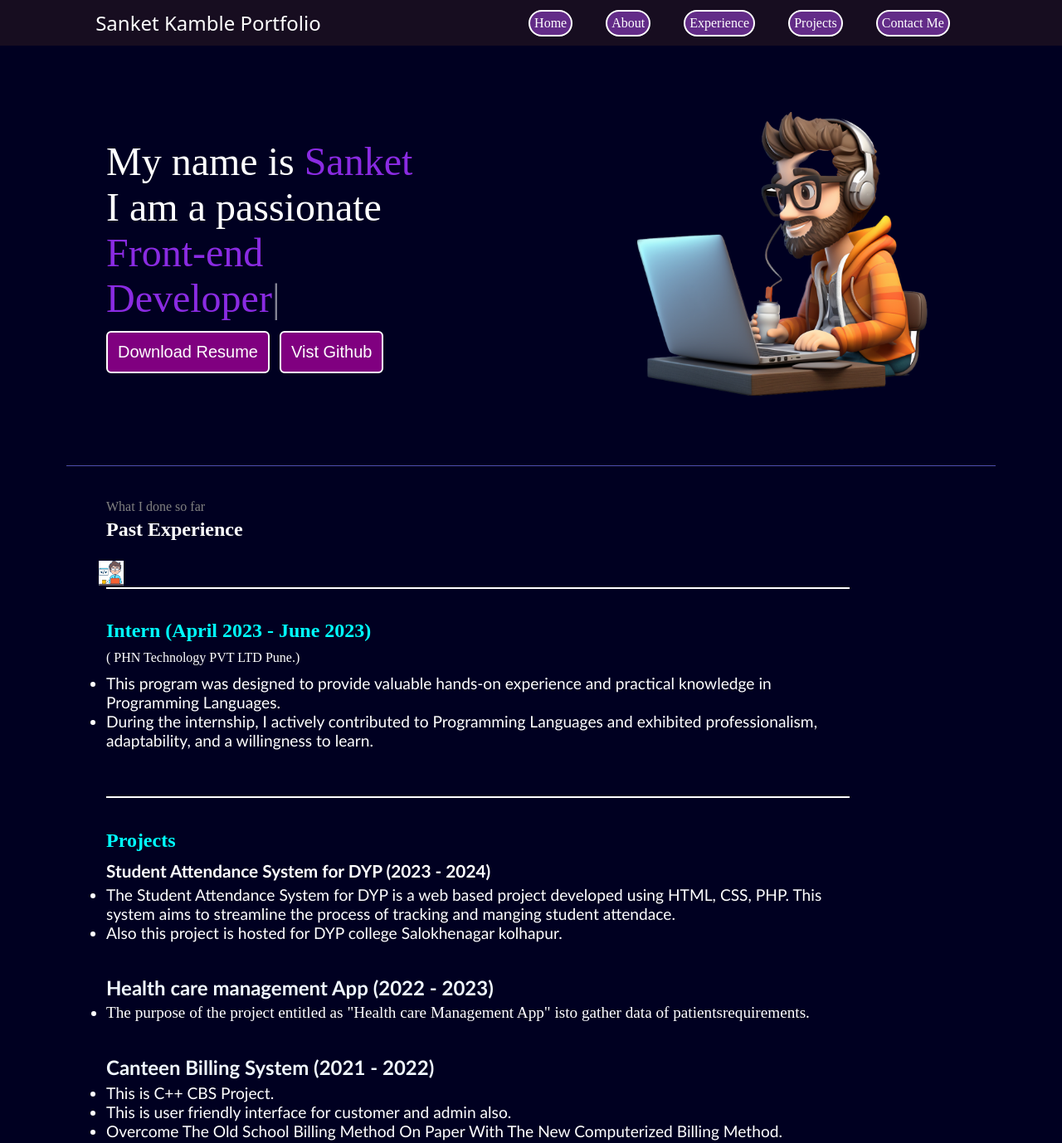
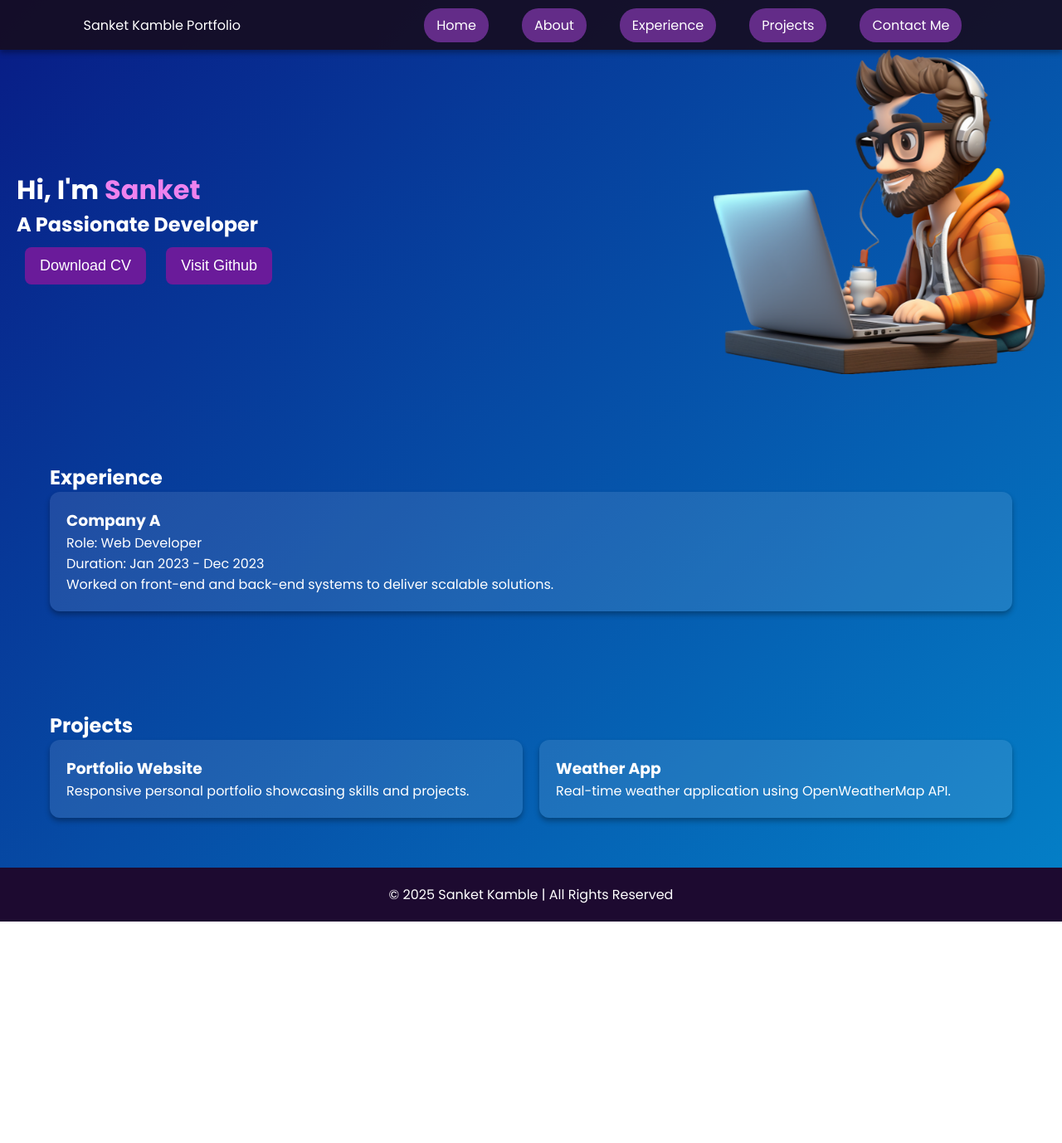
Before and after one commit to sankya4323/Sanket-Portfolio, a plain HTML site: page index.html in a window 1280 px wide. Shown: the top 1378 px of the page at 83% size. After the commit the page ends 1111 px from the top, so only its background shows below. Drawn offline with nearby package versions, Linux system fonts and the light colour scheme.

Commit message:
Updated index.html

```diff
--- a/index.html
+++ b/index.html
@@ -1,202 +1,153 @@
 <!DOCTYPE html>
 <html lang="en">
-
   <head>
-    <meta charset="UTF-8">
-    <meta name="viewport" content="width=device-width, initial-scale=1.0">
-    <title>Portfolio</title>
+    <meta charset="UTF-8" />
+    <meta name="viewport" content="width=device-width, initial-scale=1.0" />
+    <title>Enhanced Portfolio</title>
     <style>
-        @import url('https://fonts.googleapis.com/css2?family=Oswald:wght@200..700&family=Poppins:ital,wght@0,100;0,200;0,300;0,400;0,500;0,600;0,700;0,800;0,900;1,100;1,200;1,300;1,400;1,500;1,600;1,700;1,800;1,900&display=swap');
-
-
+      @import url("https://fonts.googleapis.com/css2?family=Oswald:wght@200..700&family=Poppins:ital,wght@0,100;0,200;0,300;0,400;0,500;0,600;0,700;0,800;0,900&display=swap");
 
       * {
         margin: 0;
         padding: 0;
+        box-sizing: border-box;
       }
 
       body {
-            background-color: rgb(0, 0, 33);
+        background: linear-gradient(135deg, #020024, #090979, #00d4ff);
+        background-size: 400% 400%;
+        animation: gradientBG 15s ease infinite;
+        font-family: "Poppins", sans-serif;
         color: white;
+        scroll-behavior: smooth;
+      }
 
+      @keyframes gradientBG {
+        0% {
+          background-position: 0% 50%;
+        }
+        50% {
+          background-position: 100% 50%;
+        }
+        100% {
+          background-position: 0% 50%;
+        }
       }
 
       nav {
         position: sticky;
+        top: 0;
+        z-index: 1000;
         display: flex;
         justify-content: space-around;
         align-items: center;
-            height: 55px;
-            background-color: rgb(23, 13, 32);
-
+        height: 60px;
+        background-color: rgba(23, 13, 32, 0.9);
+        box-shadow: 0px 4px 6px rgba(0, 0, 0, 0.3);
       }
 
       nav ul {
         display: flex;
-            justify-content: center;
+        list-style: none;
       }
 
       nav ul li {
-
-
-            list-style: none;
         margin: 0 20px;
-            float: right;
-            border: 2px solid white;
-            padding: 5px;
-            box-sizing: border-box;
+        padding: 8px 15px;
         border-radius: 20px;
         background-color: rgb(99, 44, 136);
+        transition: background-color 0.3s, transform 0.3s;
+      }
+
+      nav ul li:hover {
+        background-color: #ff5722;
+        transform: scale(1.1);
       }
 
       a {
         color: white;
-
-
+        text-decoration: none;
       }
 
-        a:hover {
-
-            color: rgb(226, 19, 19);
-
-
-        }
-
-        .left {
-            font-size: 1.5rem;
-        }
-
-        .first {
+      header .content {
         display: flex;
-            justify-content: space-around;
         align-items: center;
-            margin: 40px 0;
-        }
-
-        .first>div {
-            width: 30%;
-            margin: 20px 0;
+        justify-content: space-between;
+        padding: 20px;
       }
 
       .lefts {
-            margin: 70px 0;
-            font-size: 3rem;
+        max-width: 50%;
       }
 
       .rights img {
-
-            width: 350px;
-            margin: 20px 0;
+        width: 400px;
+        animation: bounce 2s infinite;
       }
 
-        .purple {
-            color: blueviolet;
+      @keyframes bounce {
+        0%,
+        100% {
+          transform: translateY(0);
+        }
+        50% {
+          transform: translateY(-20px);
+        }
       }
 
-        #element {
-            color: blueviolet;
+      .btn {
+        padding: 12px 18px;
+        margin: 10px;
+        background-color: #6a1b9a;
+        color: white;
+        border: none;
+        border-radius: 8px;
+        font-size: 18px;
+        cursor: pointer;
+        transition: transform 0.3s, background-color 0.3s;
       }
 
-        .secondsection {
-            max-width: 80vw;
-            margin: auto;
-            height: 125vh;
+      .btn:hover {
+        transform: scale(1.1);
+        background-color: #ff5722;
       }
 
-        .secondsection h1 {
-            font-size: 1.5rem;
-            margin-top: 5px;
-
-
+      .section {
+        padding: 60px 20px;
+        max-width: 1200px;
+        margin: auto;
       }
 
-        main hr {
-            border: 0;
-            background-color: rgb(79, 79, 172);
-            height: 0.2px;
-            margin: 40px 80px;
+      .experience,
+      .projects {
+        display: grid;
+        grid-template-columns: repeat(auto-fit, minmax(300px, 1fr));
+        gap: 20px;
       }
 
-        #sanket {
-            color: gray;
+      .card {
+        background-color: rgba(255, 255, 255, 0.1);
+        padding: 20px;
+        border-radius: 12px;
+        box-shadow: 0px 4px 6px rgba(0, 0, 0, 0.3);
+        transition: transform 0.3s, box-shadow 0.3s;
       }
 
-        .secondsection .box {
-            background: white;
-            width: 70vw;
-            height: 2px;
-            margin: 56px 0;
-            display: flex;
-        }
-
-        .imagetop {
-            width: 30px;
-            position: relative;
-            top: -32px;
-            left: -9px;
-        }
-
-        .vertical-title ul {
-            margin-top: 10px;
-            font-size: 1.2rem;
-        }
-
-        .vertical-title h1 {
-            margin-bottom: 10px;
+      .card:hover {
+        transform: translateY(-10px);
+        box-shadow: 0px 8px 12px rgba(0, 0, 0, 0.4);
       }
 
       footer {
         background-color: rgb(29, 10, 48);
-
+        padding: 20px 0;
+        text-align: center;
       }
 
-        .flex {
-            display: flex;
-            padding: 23px 122px;
-            justify-content: space-evenly;
-        }
-
-        .footer-first h1 {
-            display: flex;
-
-            font-size: 1.6rem;
-        }
-
-        #footer ul {
-            list-style: none;
-            font-weight: 100;
-            font-size: larger;
-            margin: 30px 30px;
-            line-height: 60px;
-
-        }
-
-
-
-        #footer .footer-rights {
-            text-align: center;
+      .footer-rights {
+        margin-top: 20px;
+        font-size: 1rem;
         color: gray;
-            font-size: 1.2rem;
-            padding: 2px;
-        }
-
-        .lefts .btn {
-            padding: 12px;
-            background-color: purple;
-            color: white;
-            border: 2px solid white;
-            border-radius: 6px;
-            font-size: 20px;
-            cursor: pointer;
-
-        }
-
-
-
-        #thsex h1 {
-            margin-top: 40px;
-            color: aqua;
-            font-size: 1.5rem;
       }
     </style>
   </head>
@@ -204,157 +155,67 @@
   <body>
     <header>
       <nav>
-            <div class="left"
-                style="font-family: system-ui, -apple-system, BlinkMacSystemFont, 'Segoe UI', Roboto, Oxygen, Ubuntu, Cantarell, 'Open Sans', 'Helvetica Neue', sans-serif">
-                Sanket Kamble Portfolio
-            </div>
-            <div class="right">
+        <div class="left">Sanket Kamble Portfolio</div>
         <ul>
-                    <a href="/">
-                        <li>Home</li>
-                    </a>
-                    <a href="/">
-                        <li>About</li>
-                    </a>
-                    <a href="#sanket">
-                        <li>Experience</li>
-                    </a>
-                    <a href="#thsex">
-                        <li>Projects</li>
-                    </a>
-                    <a href="#footer">
-                        <li>Contact Me</li>
-                    </a>
+          <li><a href="#home">Home</a></li>
+          <li><a href="#about">About</a></li>
+          <li><a href="#experience">Experience</a></li>
+          <li><a href="#projects">Projects</a></li>
+          <li><a href="#contact">Contact Me</a></li>
         </ul>
-            </div>
       </nav>
-    </header>
-    <main>
-        <section class="first">
+      <div class="content">
         <div class="lefts">
-                My name is <span class="purple">Sanket</span>
-                <div>I am a passionate</div>
-
-                <span id="element"></span>
-                <div class="button">
-                   <a href="Sanket Kamble 9172354707.pdf" download> <button class="btn">Download Resume</button></a>
-                   <a href="https://github.com/sankya4323"> <button class="btn"> Vist Github</button></a>
+          <h1>Hi, I'm <span style="color: violet">Sanket</span></h1>
+          <h2>A Passionate Developer</h2>
+          <div>
+            <a href="Sanket_Kamble_CV.pdf" download
+              ><button class="btn">Download CV</button></a
+            >
+            <a href="https://github.com/sankya4323"
+              ><button class="btn">Visit Github</button></a
+            >
           </div>
         </div>
         <div class="rights">
-                <img src="bg.png" alt="bg">
-            </div>
-        </section>
-        <hr>
-        <section class="secondsection">
-            <span id="sanket">What I done so far</span>
-            <h1>Past Experience</h1>
-
-            <div class="box">
-                <div class="vertical"><img class="imagetop" src="dev.png" alt="">
-                    <div class=vertical-title>
-                        <h1 style="color: aqua;">Intern (April 2023 - June 2023)</h1>( PHN Technology PVT LTD Pune.)
-                        <ul style="font-family: 'Gill Sans', 'Gill Sans MT', Calibri, 'Trebuchet MS', sans-serif;">
-                            <li>This program was designed to provide valuable hands-on experience and practical
-                                knowledge in Programming Languages.</li>
-                            <li>During the internship, I actively contributed to Programming Languages and
-                                exhibited professionalism, adaptability, and a willingness to learn.</li>
-                        </ul>
-                    </div>
-                    <div class="box">
-                        <div id="thsex">
-                            <h1>Projects</h1>
-
-                            <h2
-                                style="margin-top: 10px; font-family: 'Gill Sans', 'Gill Sans MT', Calibri, 'Trebuchet MS', sans-serif; font-size: 1.3rem;">
-                                Student Attendance System for DYP (2023 - 2024)</h2>
-                            <ul
-                                style="margin-top: 5px; font-family: 'Gill Sans', 'Gill Sans MT', Calibri, 'Trebuchet MS', sans-serif; font-size: 1.2rem; ">
-                                <li> The Student Attendance System for DYP is a web based project developed using
-                                    HTML, CSS, PHP.
-                                    This system aims to streamline the process of tracking and manging student
-                                    attendace.</li>
-                                <li>
-                                    Also this project is hosted for DYP college Salokhenagar kolhapur.
-                                </li>
-                            </ul>
-                            <h1
-                                style="color: aliceblue; font-family: 'Gill Sans', 'Gill Sans MT', Calibri, 'Trebuchet MS', sans-serif;">
-                                Health care management App (2022 - 2023)</h1>
-                            <ul style="font-size: 1.2rem; margin-top: 5px;">
-                                <li>
-                                    The purpose of the project entitled as "Health care Management App" isto gather
-                                    data of patientsrequirements.</li>
-                            </ul>
-                            <h1
-                                style="color: aliceblue; font-family: 'Gill Sans', 'Gill Sans MT', Calibri, 'Trebuchet MS', sans-serif;">
-                                Canteen Billing System (2021 - 2022)</h1>
-                            <ul
-                                style="margin-top: 5px; font-family: 'Gill Sans', 'Gill Sans MT', Calibri, 'Trebuchet MS', sans-serif; font-size: 1.2rem;">
-                                <li>
-                                    This is C++ CBS Project.</li>
-                                <li>This is user friendly interface for customer and admin also.</li>
-                                <li>Overcome The Old School Billing Method On Paper With The New Computerized Billing
-                                    Method.
-                                </li>
-                            </ul>
-
+          <img src="bg.png" alt="Profile Image" />
         </div>
       </div>
-                </div>
+    </header>
+
+    <main>
+      <section id="experience" class="section">
+        <h2>Experience</h2>
+        <div class="experience">
+          <div class="card">
+            <h3>Company A</h3>
+            <p>Role: Web Developer</p>
+            <p>Duration: Jan 2023 - Dec 2023</p>
+            <p>
+              Worked on front-end and back-end systems to deliver scalable
+              solutions.
+            </p>
           </div>
 
+      </section>
+
+      <section id="projects" class="section">
+        <h2>Projects</h2>
+        <div class="projects">
+          <div class="card">
+            <h3>Portfolio Website</h3>
+            <p>Responsive personal portfolio showcasing skills and projects.</p>
+          </div>
+          <div class="card">
+            <h3>Weather App</h3>
+            <p>Real-time weather application using OpenWeatherMap API.</p>
+          </div>
         </div>
       </section>
     </main>
-    <footer id="footer">
-        <div class="flex">
-            <div class="footer-first">
-                <h1>Sanket Arjun Kamble</h1>
-            </div>
-            <div class="footer-second">
-                <ul>
-                    <a href="https://github.com/sankya4323">
-                        <li>Github</li>
-                    </a>
-                    <a href="https://www.linkedin.com/in/sanket-kamble-170a72244/"><li>Linkdin</li></a>
 
-
-                </ul>
-            </div>
-            <div class="footer-third">
-                <ul>
-                    <a href="tel:9172354707">
-                        <li>Contact</li>
-                    </a>
-                    <a href="https://wa.me/9172354707">
-                        <li>Whatsapp</li>
-                    </a>
-                </ul>
-            </div>
-            <div class="footer-fourth">
-                <ul>
-                    <a href="https://www.instagram.com/sanket_kamble2112">
-                        <li>Instgram</li>
-                    </a>
-                    <a href="https://m.facebook.com/sanket.kamble.94009841/">
-                        <li>facebook</li>
-                    </a>
-                </ul>
-            </div>
-        </div>
-        <div class="footer-rights">
-            || Copyright &#169 All Rights Reserved ||
-        </div>
+    <footer>
+      <p>&copy; 2025 Sanket Kamble | All Rights Reserved</p>
     </footer>
-    <script src="https://unpkg.com/typed.js@2.1.0/dist/typed.umd.js"></script>
-    <script>
-        var typed = new Typed('#element', {
-            strings: ['Web Developer', 'Front-end Developer'],
-            typeSpeed: 50,
-        });
-    </script>
-
   </body>
-
 </html>
```
Lines whose indentation alone changed are shown as unchanged.
